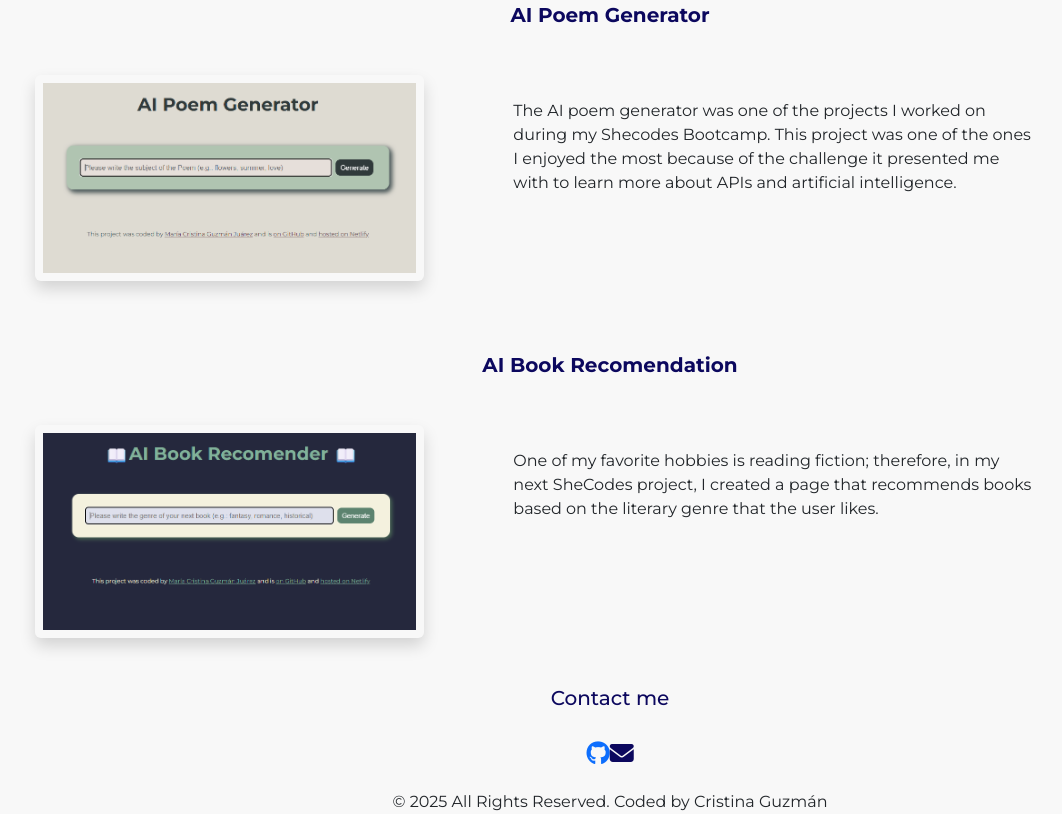
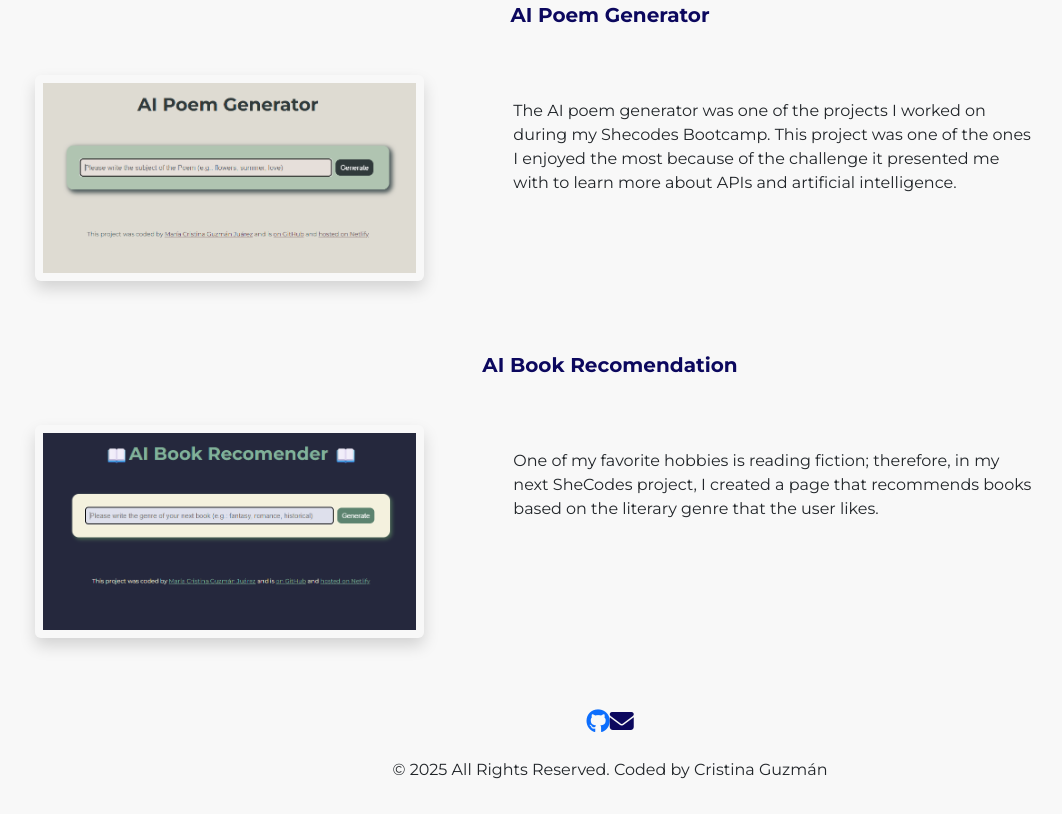
Before and after one commit to mcgj8847/ReactFinalProject, a plain HTML site: page index.html in a window 1280 px wide. Shown: the part 637-1451 px from the top of the page, without its empty margins (30-1092 px from the left). After the commit the page ends 1419 px from the top, so only its background shows below. Drawn offline with nearby package versions, Linux system fonts and the light colour scheme.

Commit message:
Update index.html

```diff
--- a/index.html
+++ b/index.html
@@ -109,7 +109,6 @@
   <br>
   <footer>
     <div class="text-center">
-      <h5>Contact me </h5>
       <br>
       <div class="social-links d-flex justify-content-center">
         <a href="https://github.com/mcgj8847" target="_blank">
```
